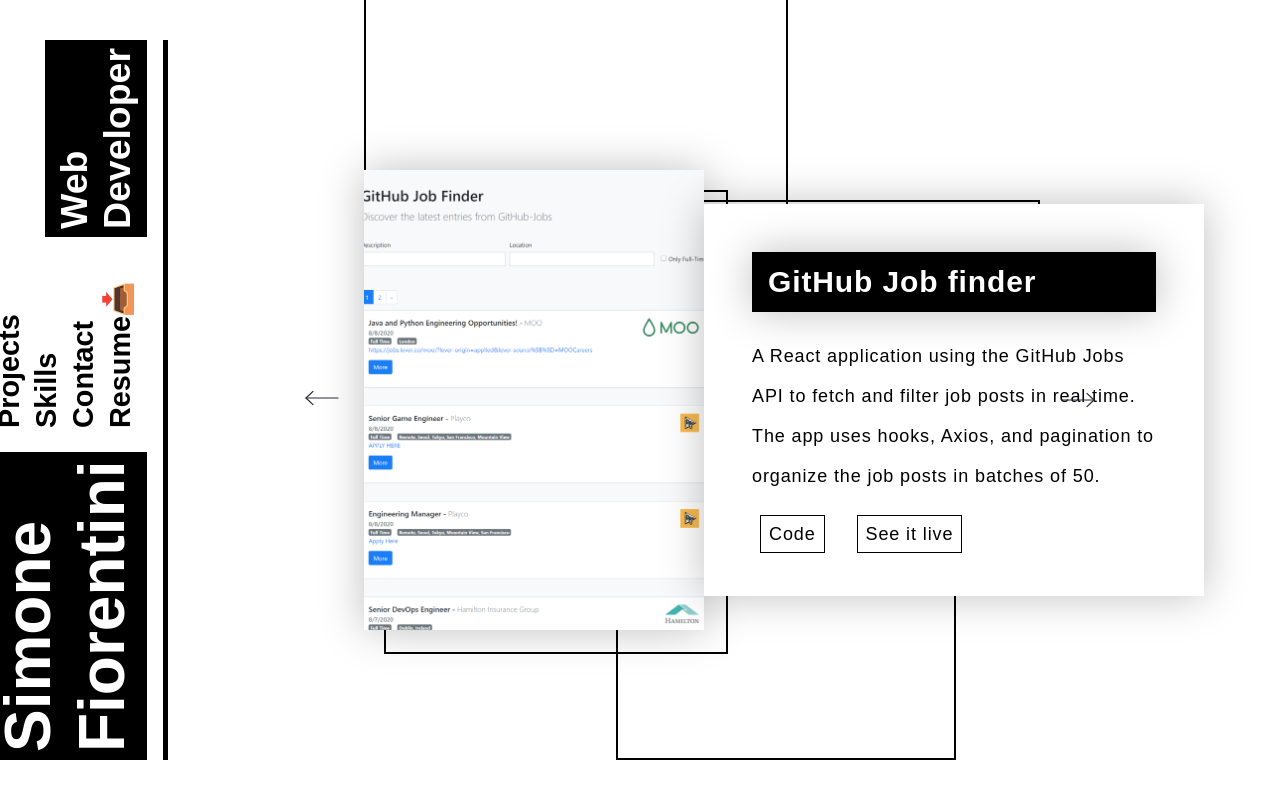
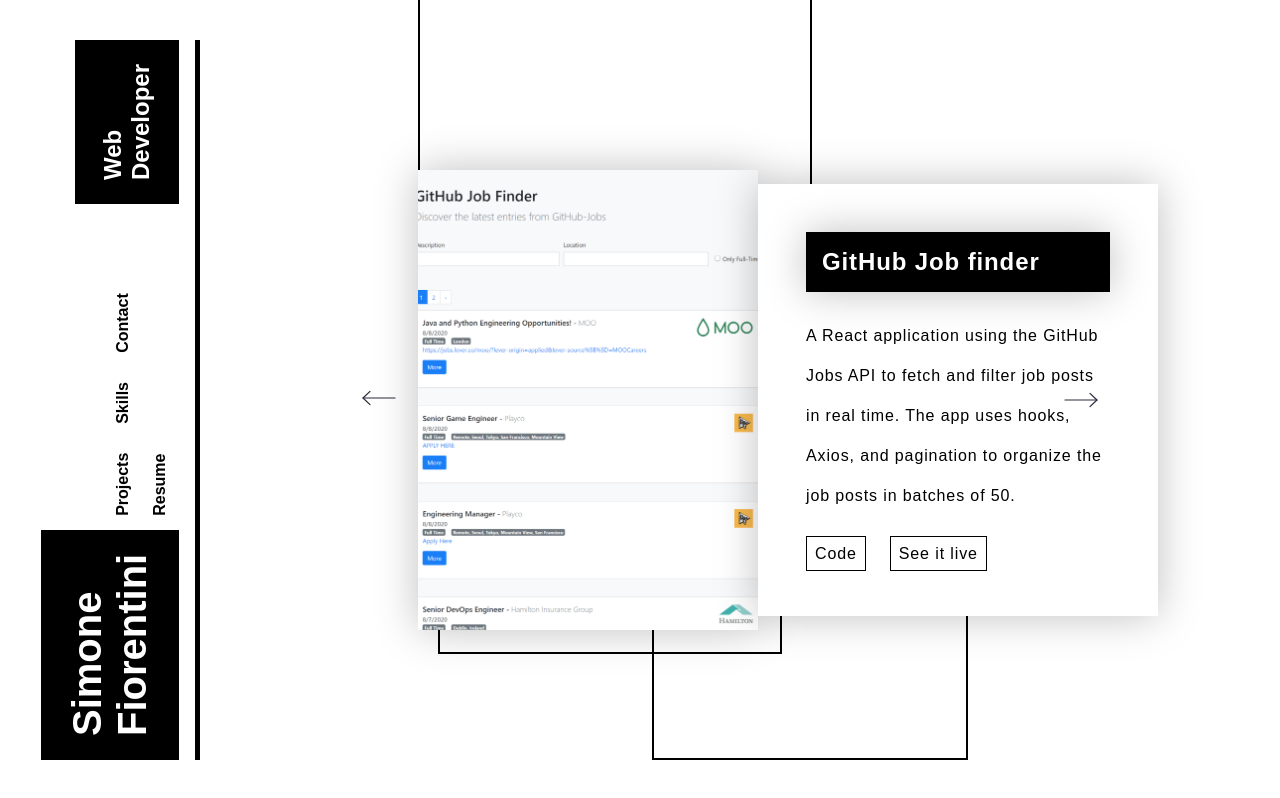
Before and after one commit to Simonoob/Portfolio, a React (Create React App) app: page /projects in a window 1280 px wide. Built offline with nearby package versions, Linux system fonts and the light colour scheme; what drei, react-three-fiber, webfontloader would draw is missing.

Commit message:
modified cube rotation to change with cursor movement, added a new media-query for full-hd and added more padding to the headers

```diff
--- a/src/App.js
+++ b/src/App.js
@@ -19,14 +19,24 @@
     gsap.to(app, { css: { visibility: "visible" }, duration: 1 });
   }, []);
 
+  let Mouse = { x: 0, y: 0 };
+
+  const _onMouseMove = (e) => {
+    Mouse = { x: e.screenX, y: e.screenY };
+    localStorage.setItem("cursorX", Mouse.x);
+    localStorage.setItem("cursorY", Mouse.y);
+  };
+
   return (
-    <div className="App" ref={(el) => (app = el)}>
+    <div className="App" ref={(el) => (app = el)} onMouseMove={_onMouseMove}>
       <Sidenav className="SideNav" />
 
       <div className="content">
         <AnimatePresence exitBeforeEnter initial={false}>
           <Switch location={location} key={location.pathname}>
-            <Route exact path="/" component={Home} />
+            <Route exact path="/">
+              <Home Mouse={Mouse} />
+            </Route>
             <Route exact path="/projects" component={Projects} />
             <Route exact path="/about" component={About} />
             <Route exact path="/contact" component={Contact} />
--- a/src/components/Sidenav.js
+++ b/src/components/Sidenav.js
@@ -66,11 +66,7 @@
           </NavLink>
         </h1>
 
-        <div
-          style={{
-            padding: ".5rem",
-          }}
-        >
+        <div>
           <NavLink
             className="link link1"
             to="/projects"
@@ -108,21 +104,6 @@
             onMouseLeave={handleLeave}
           >
             Resume
-            <span
-              role="img"
-              style={{ opacity: 0, pointerEvents: "none" }}
-              aria-label="download"
-            >
-              📥
-            </span>
-            <span
-              className="emoji"
-              role="img"
-              style={{ transform: "rotate(90deg)" }}
-              aria-label="download"
-            >
-              📥
-            </span>
           </a>
         </div>
 
--- a/src/components/Slider.js
+++ b/src/components/Slider.js
@@ -39,7 +39,10 @@
 const Slider = () => {
   let imageList = useRef(null);
   let testimonialList = useRef(null);
-  const imageWidth = 340;
+  const imageWidth =
+    "420px" < window.innerWidth < "1080px" && window.innerHeight < "950px"
+      ? 240
+      : 340;
 
   const [state, setState] = useState({
     isActive1: true,
--- a/src/scss/App.scss
+++ b/src/scss/App.scss
@@ -13,10 +13,11 @@
   }
 
   .App {
+    z-index: 0;
     display: grid;
-    margin: 5vh;
-    height: 90vh;
-    grid-template-columns: 20% 70% 10%;
+    padding: 5vh;
+    height: 100vh;
+    grid-template-columns: 25% 65% 10%;
     justify-content: center;
     visibility: hidden;
 
@@ -26,10 +27,9 @@
     }
 
     .link {
-      padding: 0.5rem;
-      margin: 0.5rem;
       color: black;
       font-size: 1.8rem;
+      padding: 0.7rem;
     }
 
     .hamburger {
@@ -41,7 +41,7 @@
       transform: rotate(180deg);
       font-size: xx-large;
       height: 90vh;
-      width: 10vw;
+      width: 12.5vw;
       display: flex;
       flex-direction: row;
       justify-content: space-between;
@@ -51,10 +51,11 @@
       font-weight: bold;
       writing-mode: vertical-rl;
       background-color: white;
+      z-index: 5;
       .block {
         display: flex;
         flex-direction: column;
-        padding: 0.5rem;
+        padding: 1.5rem;
         color: white;
         background-color: black;
       }
@@ -145,7 +146,6 @@
       .overlay {
         position: absolute;
         display: flex;
-        z-index: 10;
         height: 100vh;
         width: 100%;
         bottom: 0;
@@ -164,7 +164,6 @@
       }
 
       .video {
-        z-index: 0;
         position: absolute;
         top: 0;
         left: 0;
@@ -176,8 +175,6 @@
           outline: none;
           border: none;
         }
-
-        overflow: hidden;
 
         &:after {
           content: "";
@@ -195,7 +192,15 @@
           object-fit: cover;
           pointer-events: all;
           outline: none;
-          overflow: hidden;
+
+          .mouse-tracker {
+            position: fixed;
+            bottom: -5vh;
+            right: -15vw;
+            z-index: 1;
+            width: 150vw;
+            height: 150vh;
+          }
         }
       }
 
@@ -211,7 +216,7 @@
         pointer-events: none;
 
         h1 {
-          padding: 0.5rem;
+          padding: 3rem;
           font-size: 10rem;
           line-height: 0.85;
           width: fit-content;
@@ -238,6 +243,9 @@
 
           .link1 {
             margin: 2rem 0;
+            height: fit-content;
+            font-size: 3rem;
+            padding: 1.5rem;
             font-size: 3rem;
             color: black;
             border: 5px solid black;
@@ -270,6 +278,8 @@
 
           .link2 {
             margin: 2rem 0;
+            height: fit-content;
+            padding: 1.5rem;
             font-size: 3rem;
             color: black;
             border: 5px solid black;
@@ -725,3 +735,4 @@
 }
 
 @import "mobile";
+@import "fullhd";
--- /dev/null
+++ b/src/scss/_fullhd.scss
@@ -0,0 +1,219 @@
+@media (min-width: 700px) and (max-width: 2000px) and (max-height: 950px) {
+  body {
+    .App {
+      .link {
+        margin: 0.2rem 0;
+        font-size: 1rem;
+      }
+      .sidenav {
+        .name {
+          font-size: 2.5rem;
+        }
+
+        .title {
+          font-size: 1.5rem;
+        }
+
+        .block {
+          display: flex;
+        }
+      }
+
+      .content {
+        .home {
+          .link-container {
+            .link1 {
+              height: fit-content;
+              font-size: 2rem;
+              padding: 1.5rem;
+            }
+
+            .link2 {
+              font-size: 2rem;
+              height: fit-content;
+              padding: 1.5rem;
+            }
+          }
+        }
+        .projects {
+          .testimonial-section {
+            height: 90vh;
+            display: flex;
+            justify-content: center;
+            align-items: center;
+            position: relative;
+
+            .testimonial-container {
+              .inner {
+                .t-image {
+                  object-fit: cover;
+                  display: flex;
+                  justify-content: center;
+                  align-items: center;
+                  position: relative;
+                  box-shadow: 0px 0px 40px rgba(0, 0, 10, 0.25);
+
+                  ul {
+                    display: flex;
+                    overflow: hidden;
+                    height: auto;
+                    width: 340px;
+                    position: relative;
+                    li {
+                      height: 460px;
+                      width: 340px;
+                      img {
+                        height: 100%;
+                        width: 340px;
+                        object-fit: cover;
+                      }
+                    }
+                  }
+                }
+
+                .t-content {
+                  width: 400px;
+                  height: 400px;
+                  display: flex;
+                  align-items: center;
+                  ul {
+                    position: absolute;
+                    overflow: hidden;
+                    width: 400px;
+                    height: 400px;
+                    li {
+                      width: 400px;
+                      height: 400px;
+                      color: black;
+                      display: flex;
+                      align-items: center;
+                      position: fixed;
+                      opacity: 0;
+
+                      .content-inner {
+                        width: 400px;
+                        background-color: rgba(255, 255, 255, 1);
+                        box-shadow: 0px 0px 40px rgba(0, 0, 10, 0.25);
+                        padding: 3rem;
+                        margin: 0 auto;
+                        .quote {
+                          font-size: 1rem;
+                          letter-spacing: 0.88px;
+                          line-height: 40px;
+                          font-weight: 700;
+                          margin-bottom: 1.5rem;
+                          font-weight: lighter;
+                        }
+                        .link {
+                          font-size: 1rem;
+                          letter-spacing: 0.88px;
+                          line-height: 28px;
+                          color: black;
+                          font-weight: 600;
+                          text-decoration: none;
+                          margin-right: 1.5rem;
+                          padding: 0.5rem;
+                          cursor: pointer;
+                          border: 1px solid black;
+                          font-weight: lighter;
+
+                          &:hover {
+                            color: white;
+                            background-color: black;
+                          }
+                        }
+                        .title {
+                          background-color: black;
+                          color: white;
+                          padding: 1rem;
+                          font-size: 1.5rem;
+                          margin-bottom: 1.5rem;
+                          font-weight: bold;
+                          box-shadow: 0px 0px 40px rgba(0, 0, 10, 0.25);
+                        }
+                      }
+                    }
+                  }
+                }
+              }
+            }
+          }
+        }
+        .about {
+          div {
+            h2 {
+              font-size: x-large;
+            }
+
+            a {
+              font-size: large;
+            }
+          }
+        }
+        .contact {
+          &:before {
+            left: 70vh;
+          }
+
+          .form-container {
+            height: 90vh;
+            form {
+              h2,
+              button,
+              input,
+              textarea {
+                font-size: large;
+              }
+
+              h2 {
+                text-align: center;
+              }
+
+              label {
+                display: flex;
+                flex-direction: column;
+                align-items: flex-start;
+                margin-top: 1rem;
+                font-size: 1.5rem;
+
+                input,
+                textarea {
+                  font-size: large;
+                }
+              }
+
+              display: flex;
+              flex-direction: column;
+              justify-content: space-between;
+              align-items: center;
+              position: relative;
+              background-color: white;
+
+              &:before {
+                z-index: -1;
+                content: "";
+                width: 120%;
+                height: 80%;
+                position: absolute;
+                bottom: 20vh;
+                right: 10vh;
+                border: 2px solid black;
+              }
+
+              &:after {
+                z-index: -1;
+                content: "";
+                width: 100%;
+                height: 50%;
+                position: absolute;
+                top: 40vh;
+                left: 15vh;
+                border: 2px solid black;
+              }
+            }
+          }
+        }
+      }
+    }
+  }
+}
```
Also changed, not shown: src/components/Background.js (+18 -9 lines), src/components/pages/Home.js (+5 -5 lines), 20 other files (tests, documents, lock files or other folders).
